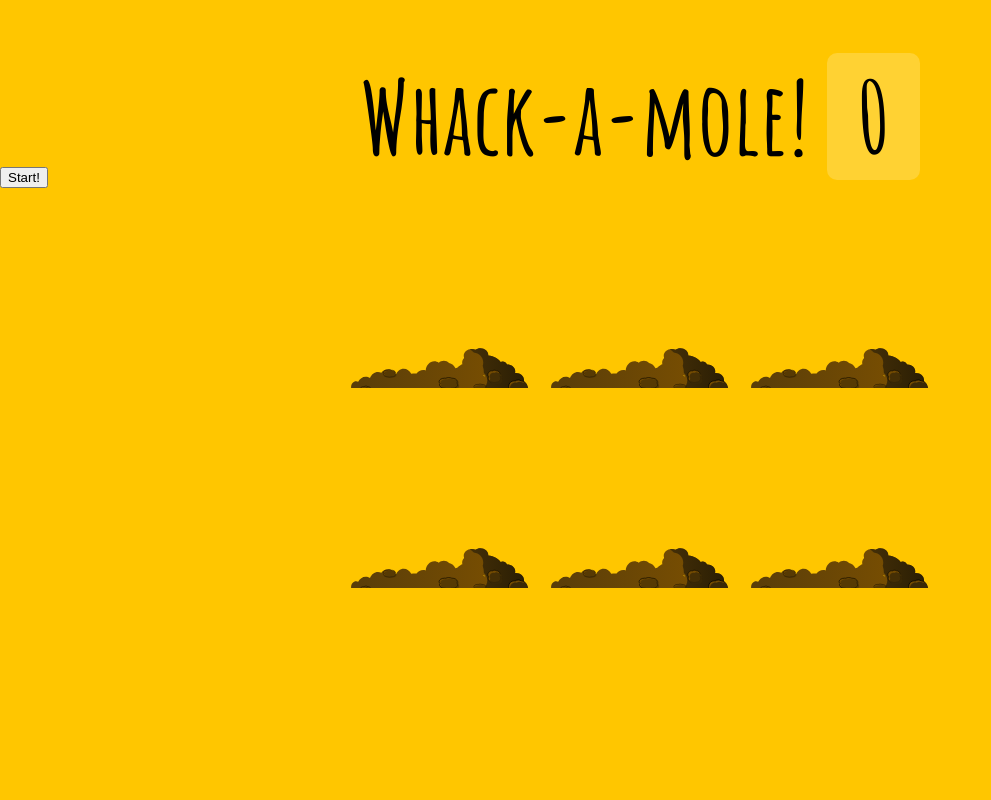
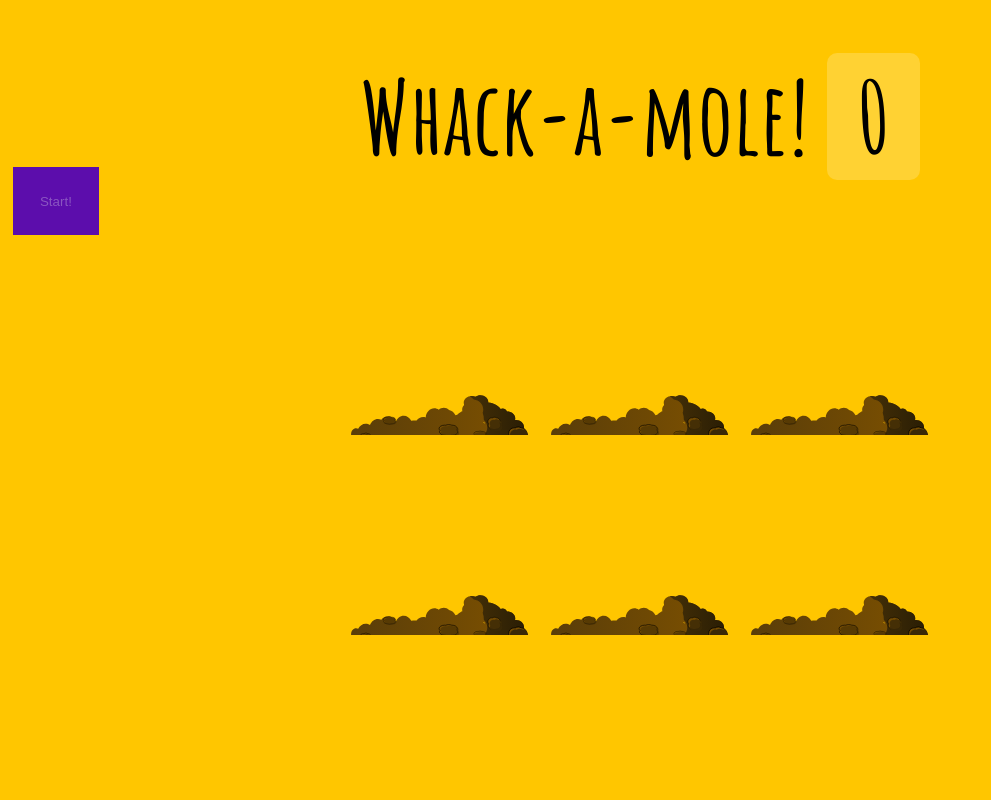
Before and after one commit to CalliEliza/Javascript30, a plain HTML site: page 30 - Whack A Mole/index-START.html in a window 1280 px wide. Shown: the whole page, without its empty margins (0-991 px from the left). Drawn offline with Linux system fonts and the light colour scheme.

Commit message:
styling button for whack a mole game

```diff
--- a/30 - Whack A Mole/style.css
+++ b/30 - Whack A Mole/style.css
@@ -67,3 +67,11 @@ h1 {
 .hole.up .mole {
   top:0;
 }
+
+button {
+  padding: 2em;
+  background-color: #5C0DAC;
+  border: none;
+  color: #8A55C1;
+  margin-left: 1em;
+}
```
